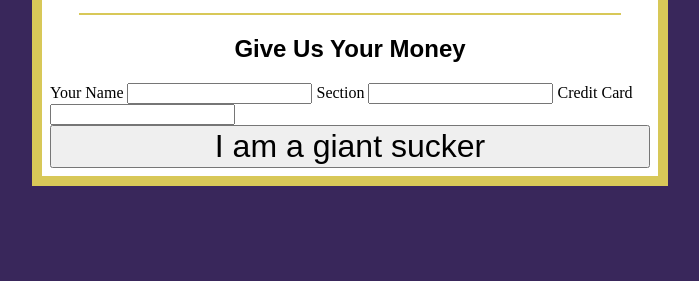
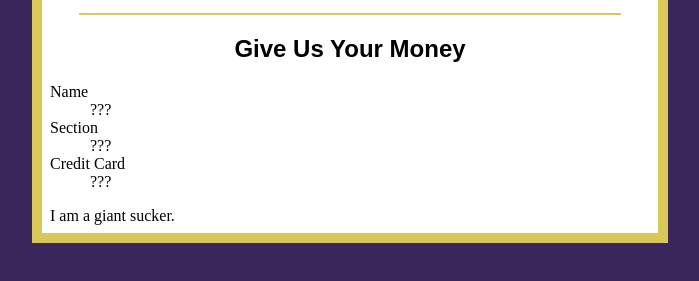
Before and after one commit to moein1999/ASPHomework, a plain HTML site: page index.html in a window 1280 px wide. Shown: the part 135-416 px from the top of the page, without its empty margins (290-989 px from the left). Drawn offline with Linux system fonts and the light colour scheme.

Commit message:
Update index.html

```diff
--- a/index.html
+++ b/index.html
@@ -2,7 +2,7 @@
 <html>
 	<head>
 		<title>Buy Your Way to a Better Education!</title>
-    <link href="buy.css"  rel="stylesheet" />
+		<link href="buy.css" type="text/css" rel="stylesheet" />
 	</head>
 
 	<body>
@@ -15,14 +15,25 @@
 		<hr />
 
 		<h2>Give Us Your Money</h2>
-    <form method="GET" action="validate.asp">
-        <label for="name">Your Name</label>
-        <input type="text" name="name" />
-        <label for="section">Section</label>
-        <input type="text" name="section" />
-        <label for="credit">Credit Card</label>
-        <input type="text" name="credit" />
-        <input type="submit" value="I am a giant sucker"/>
-    </form>
+		<dl>
+			<dt>Name</dt>
+			<dd>
+				???
+			</dd>
+
+			<dt>Section</dt>
+			<dd>
+				???
+			</dd>
+
+			<dt>Credit Card</dt>
+			<dd>
+				???
+			</dd>
+		</dl>
+
+		<div>
+			I am a giant sucker.
+		</div>
 	</body>
 </html>
```
Lines whose indentation alone changed are shown as unchanged.
